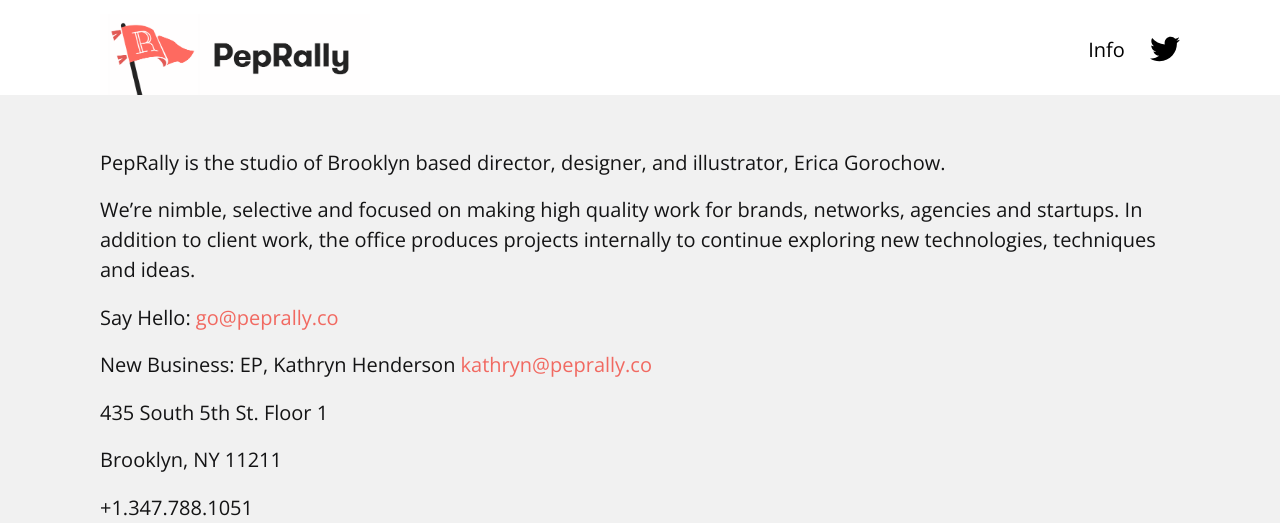
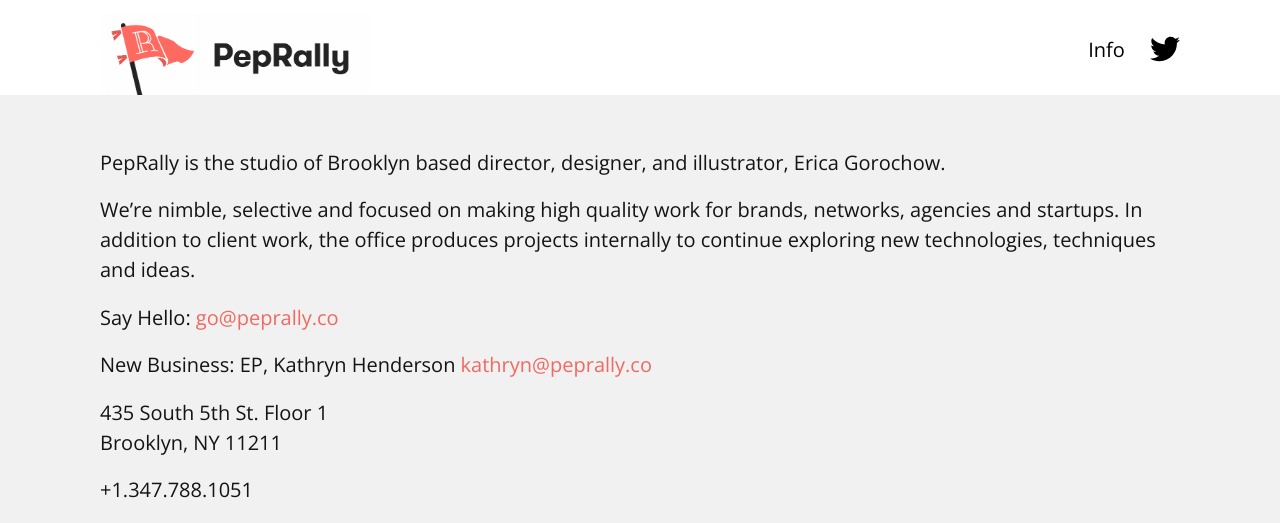
Before and after one commit to gorociao/peprally-website, a Jekyll site: the page built from info.html, in a window 1280 px wide. Shown: the top 523 px of the page. Built offline with Jekyll 4.4.1, drawn with Linux system fonts in a browser that asks for light colours; grey boxes are pictures that could not be loaded.

Commit message:
contact p tags

```diff
--- a/info.html
+++ b/info.html
@@ -14,9 +14,9 @@
 
       	<div>New Business: EP, Kathryn Henderson <a href="mailto:go@peprally.co">kathryn@peprally.co</a></div>
 
-      	<div>435 South 5th St. Floor 1</div>
-	<div>Brooklyn, NY 11211</div>
-	<div>+1.347.788.1051</div>
+      	<div>435 South 5th St. Floor 1
+	<p>Brooklyn, NY 11211</p>
+	<p>+1.347.788.1051</p></div>
         <div id="map" style="height: 350px;"></div>
         <script>
           function initMap() {
```
